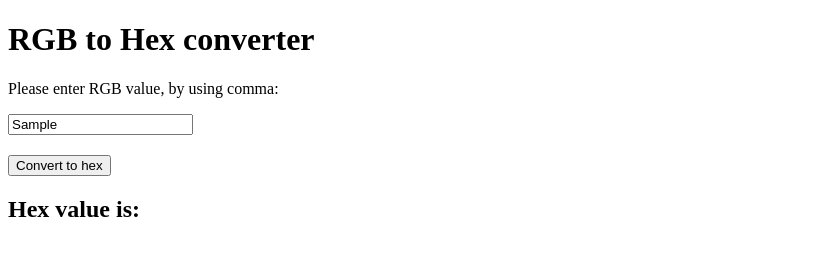
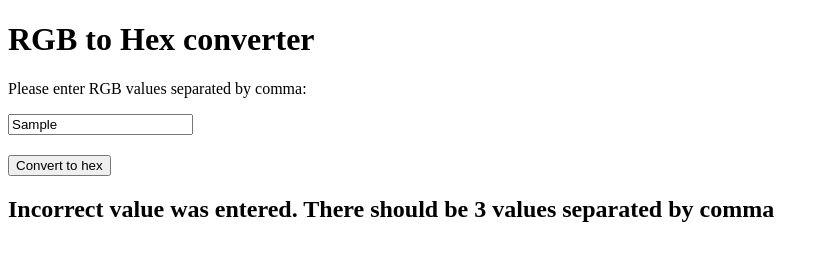
Before and after one commit to Laurencijaa/RGBtoHex, a plain HTML site: page index.html in a window 1280 px wide. Both pictures are taken after typing "Sample" into the empty fields and a click on the button "Convert to hex". Shown: the whole page, without its empty margins (0-829 px from the left). Drawn offline with Linux system fonts and the light colour scheme.

Commit message:
Added check for RGB length

```diff
--- a/index.html
+++ b/index.html
@@ -6,7 +6,7 @@
     </head>
     <body>
         <h1>RGB to Hex converter</h1>
-        <p>Please enter RGB value, by using comma:</p>
+        <p>Please enter RGB values separated by comma:</p>
         <input type="text" id="rgbValue" placeholder="255,255,255">
         <h2></h2>
         <div></div>
--- a/index.js
+++ b/index.js
@@ -1,21 +1,29 @@
 
 //Check for valid value. Inform user if value incorrect and throw some message. Vertes per kableli.
-//Change to let where appropriate
-//Add leading values
+//Add leading zeroes for hex
 
 //Get Button element and assign function to it when clicked
 document.getElementById("convert").onclick = calculateHex;
 
 function calculateHex() {
     let hexValue = "";
+    const ERROR_MESSAGE = "Incorrect value was entered. There should be 3 values separated by comma"
 
     let rgbValue = document.getElementById("rgbValue").value;
-    const values = rgbValue.split(",");
+    let resultValue = document.getElementById("result");
+    const VALUES = rgbValue.split(",");
 
-    for (let i in values) {
+    //Check for issues
+    if(VALUES.length != 3){
+        console.error(ERROR_MESSAGE);
+        resultValue.innerText = ERROR_MESSAGE;
+        return;
+    }
+
+    for (let i in VALUES) {
 
         //Take first value, its whole division by 16 and find hex for it.
-        let first = parseInt((values[i] / 16), 10);
+        let first = parseInt((VALUES[i] / 16), 10);
         if (first < 10) {
             hexValue += first;
         } else {
@@ -23,7 +31,7 @@ function calculateHex() {
         }
 
         //Check if there is division by 16 reminder, and find hex for it.
-        let second = values[i] % 16;
+        let second = VALUES[i] % 16;
         if (second !== 0) {
             if (second < 10) {
                 hexValue += second;
@@ -33,7 +41,7 @@ function calculateHex() {
         }
     }
 
-    document.getElementById("result").innerText = "Hex value is: " + hexValue;
+    resultValue.innerText = "Hex value is: " + hexValue;
     console.log(hexValue);
 
 }
```
